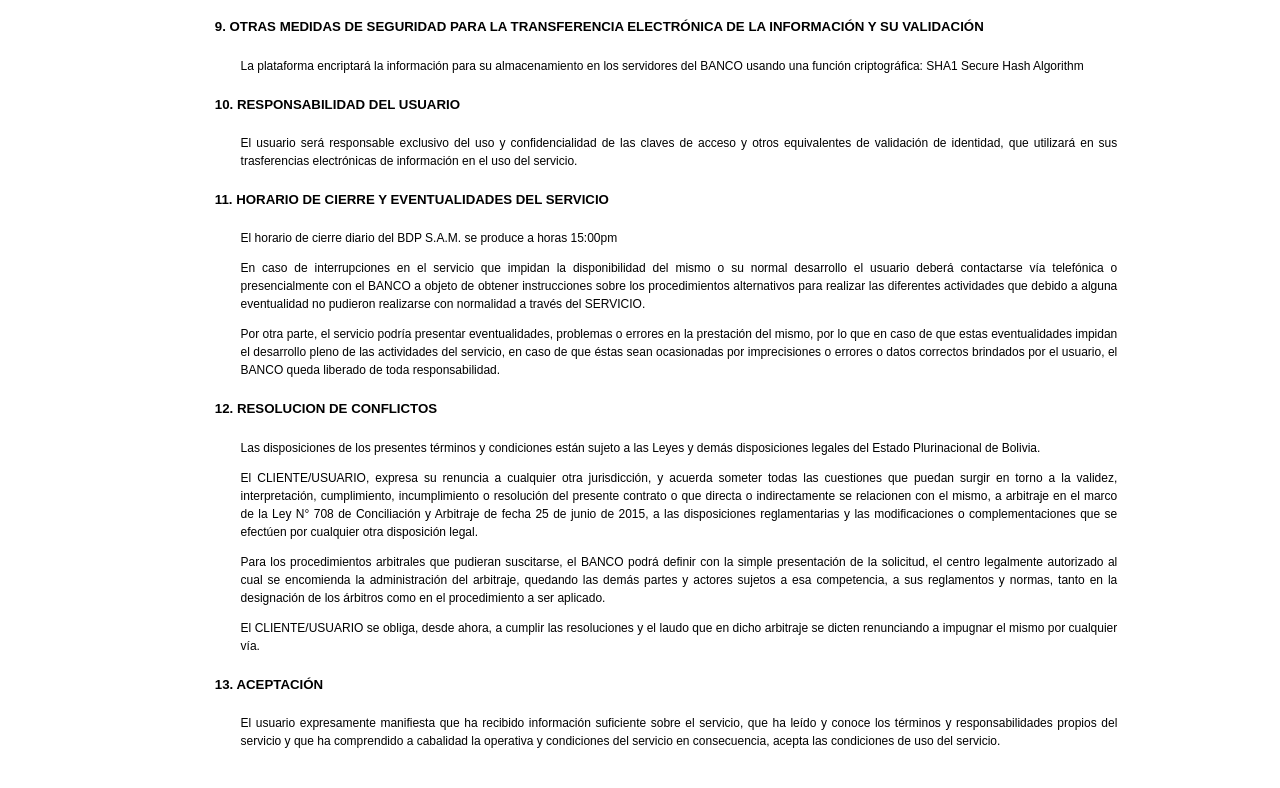
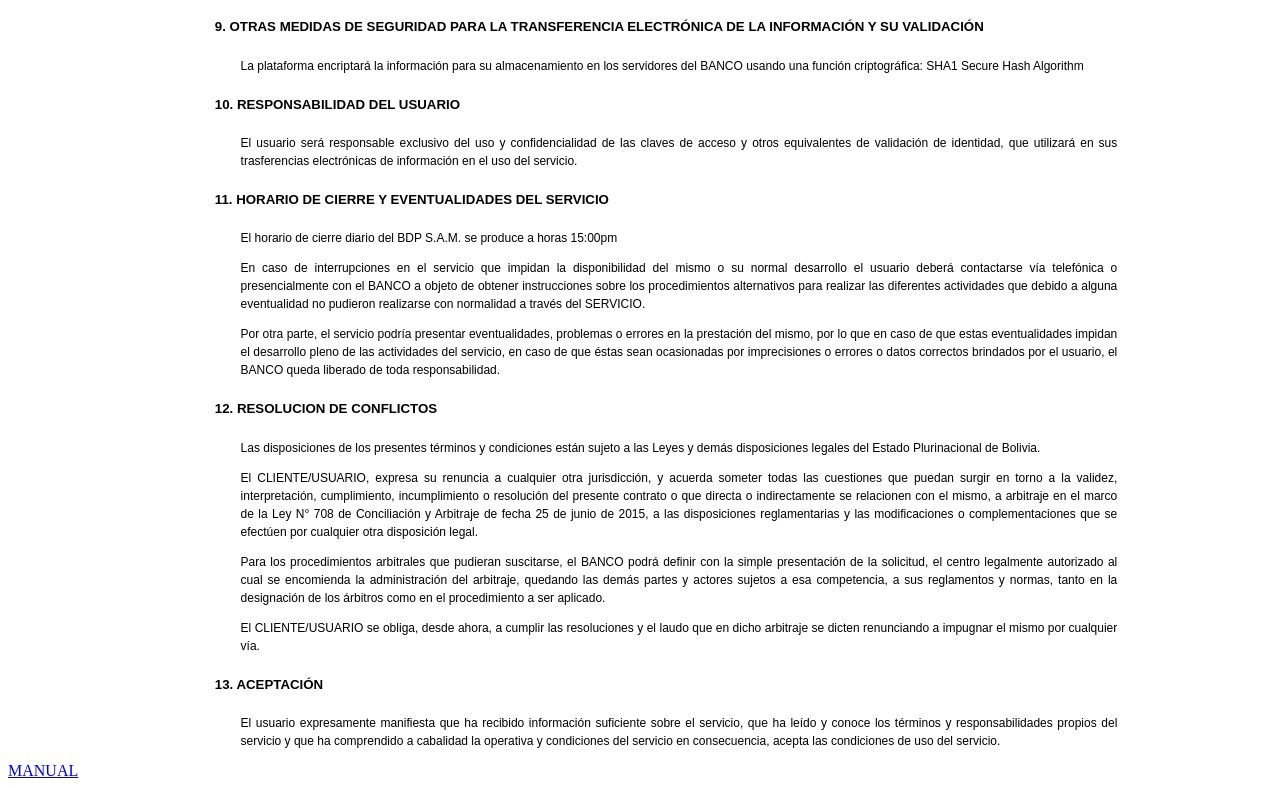
Before and after one commit to chatbot-bdp/terminos, a plain HTML site: page index.html in a window 1280 px wide. Shown: the part 2222-3010 px from the top of the page. Drawn offline with Linux system fonts and the light colour scheme.

Commit message:
Prueba 1 PDF

```diff
--- a/index.html
+++ b/index.html
@@ -316,6 +316,9 @@
       </div>
     </div>
   </div>
+  <div>
+    <a href="assets/pdf/Manual.pdf">MANUAL</a>
+  </div>
 </body>
 
 </html>
```
Also changed, not shown: 1 other file.
